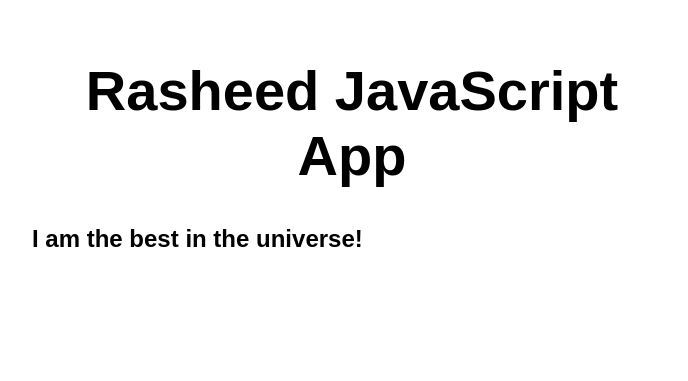
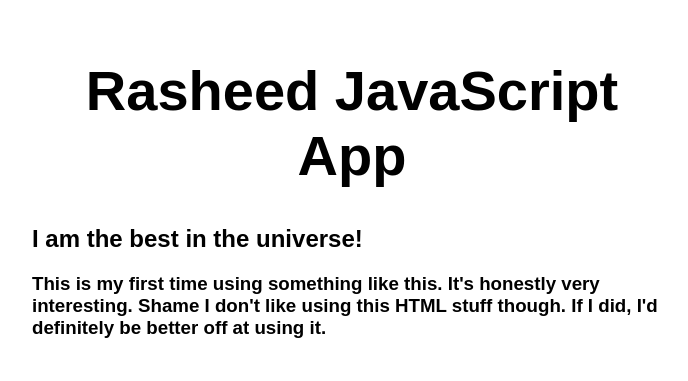
Before and after one commit to NakwanT/my-first-static-web-app, a plain HTML site: page index.html in a window 1280 px wide. Shown: the whole page, without its empty margins (288-976 px from the left). Drawn offline with Linux system fonts and the light colour scheme.

Commit message:
Update index.html

```diff
--- a/index.html
+++ b/index.html
@@ -12,6 +12,7 @@
   <main>
     <h1>Rasheed JavaScript App</h1>
     <h2>I am the best in the universe!</h2>
+    <h3>This is my first time using something like this. It's honestly very interesting. Shame I don't like using this HTML stuff though. If I did, I'd definitely be better off at using it.</h3>
   </main>
 </body>
 
```
